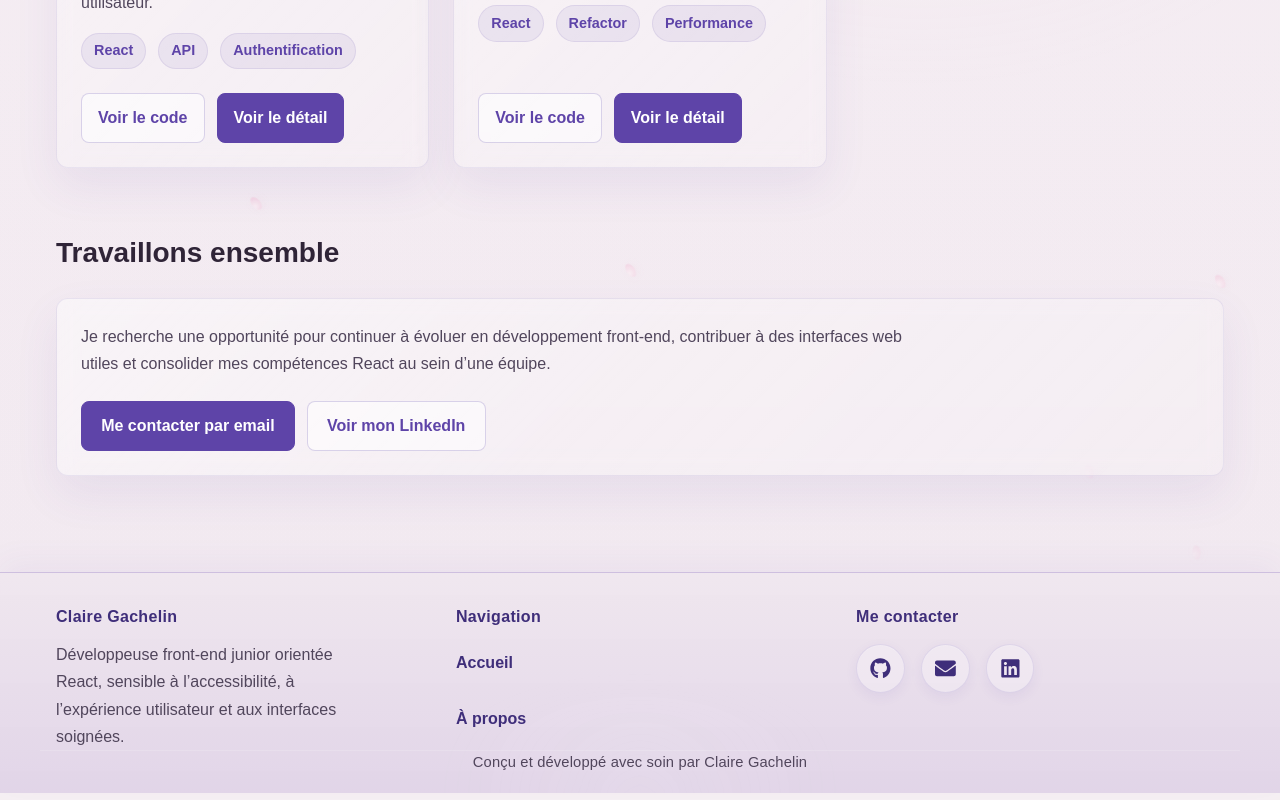
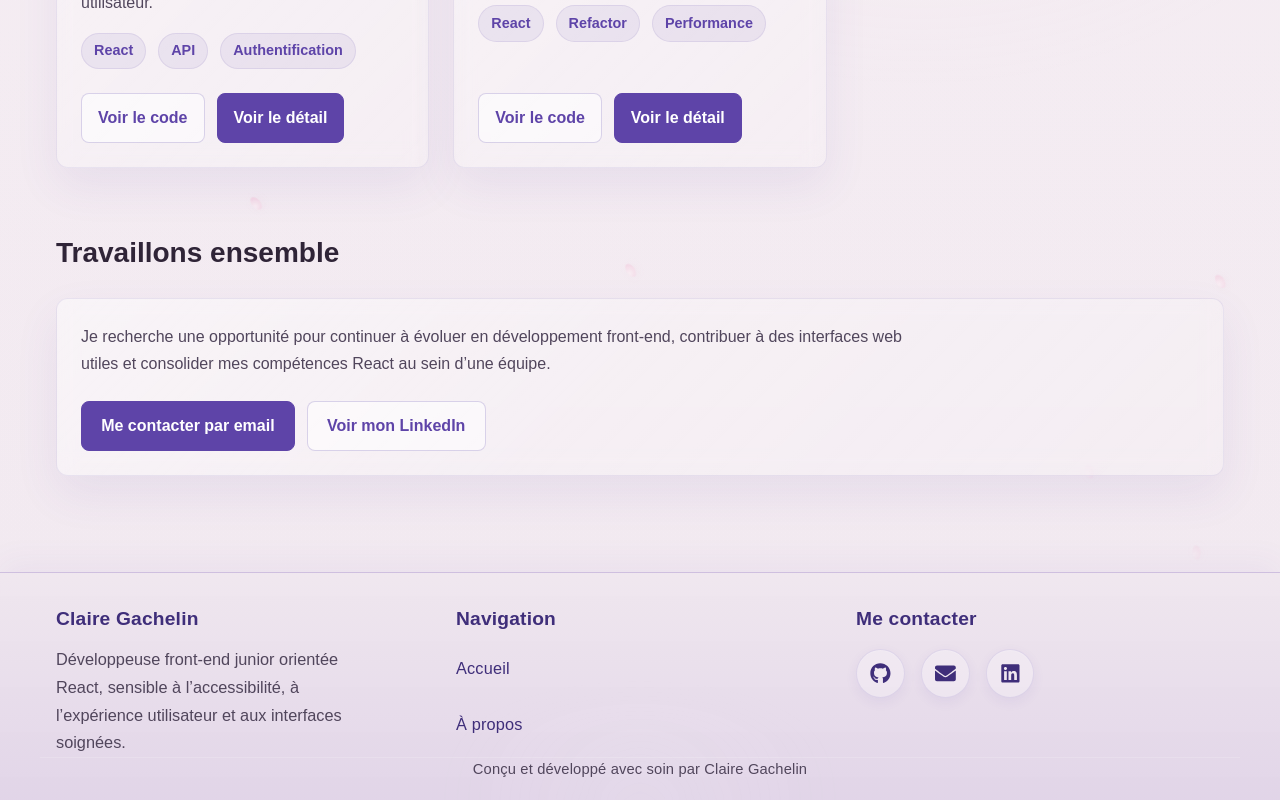
Before and after one commit to Ma-Eum/Portfolio-claire, a React (Vite) app: page / in a window 1280 px wide. Shown: the part 2318-3118 px from the top of the page. Built offline with nearby package versions, Linux system fonts and the light colour scheme.

Commit message:
style(footer): améliorer lisibilité et typographie

```diff
--- a/src/components/Footer/Footer.scss
+++ b/src/components/Footer/Footer.scss
@@ -51,8 +51,9 @@
 
 .site-footer__title {
   margin: 0;
+  font-size: 1.2rem;
   font-weight: 700;
-  letter-spacing: 0.02em;
+  letter-spacing: 0.01em;
   color: $color-primary-dark;
 }
 
@@ -60,6 +61,7 @@
   margin: 0;
   max-width: 34ch;
   line-height: 1.7;
+  font-size: 1.02rem;
   color: $color-text-secondary;
 }
 
@@ -89,7 +91,9 @@
   border: none;
   background: transparent;
   color: $color-primary-dark;
-  font-weight: 600;
+  font-size: 1.02rem;
+  font-weight: 500;
+  letter-spacing: 0.01em;
   text-decoration: none;
   transition:
     color 0.25s ease,
@@ -249,9 +253,14 @@
     gap: $spacing-md;
   }
 
+  .site-footer__title {
+    font-size: 1.1rem;
+  }
+
   .site-footer__text {
     max-width: none;
     line-height: 1.75;
+    font-size: 1rem;
   }
 
   .site-footer__list {
@@ -260,6 +269,7 @@
 
   .site-footer__list a {
     min-height: auto;
+    font-size: 1rem;
   }
 
   .site-footer__icons {
```
